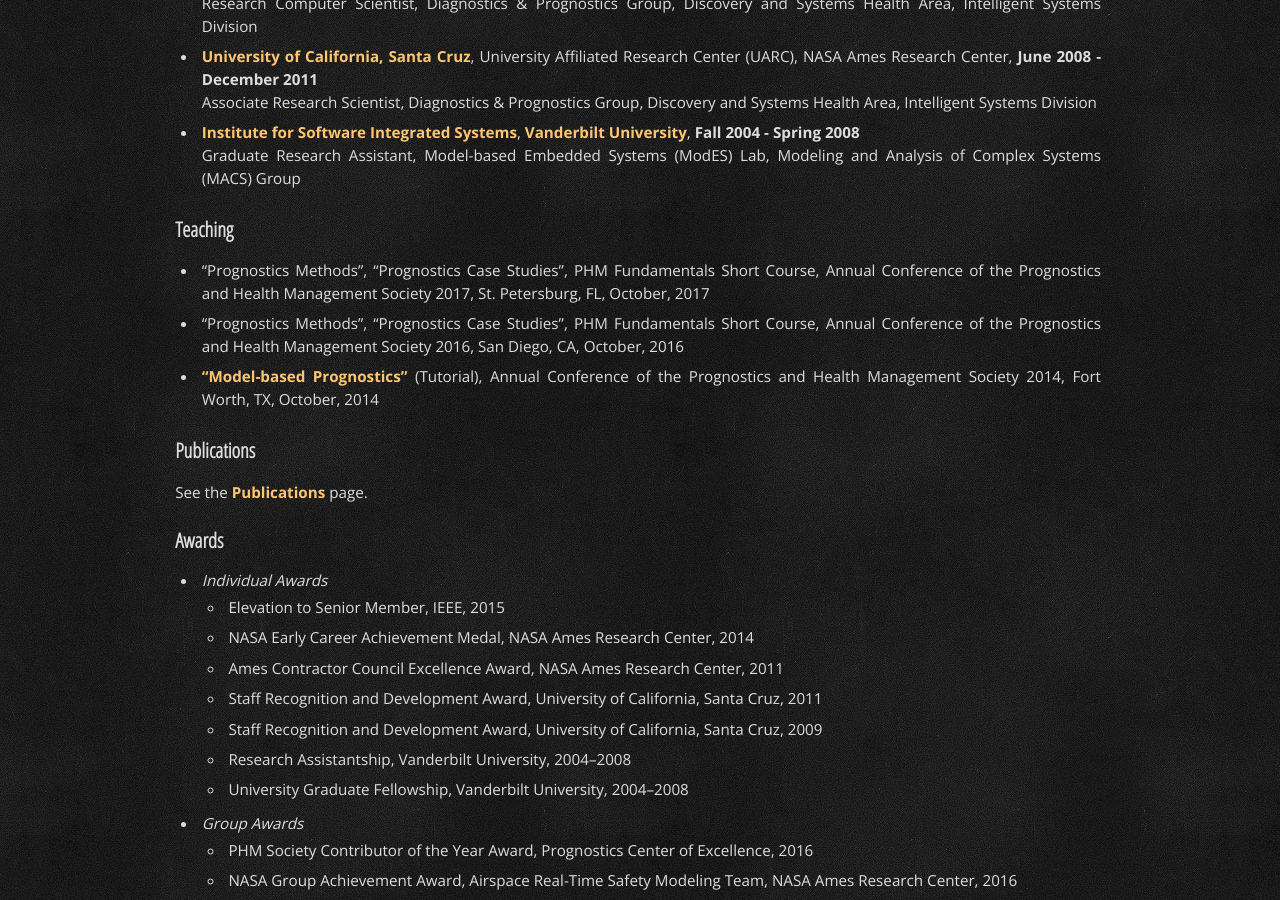
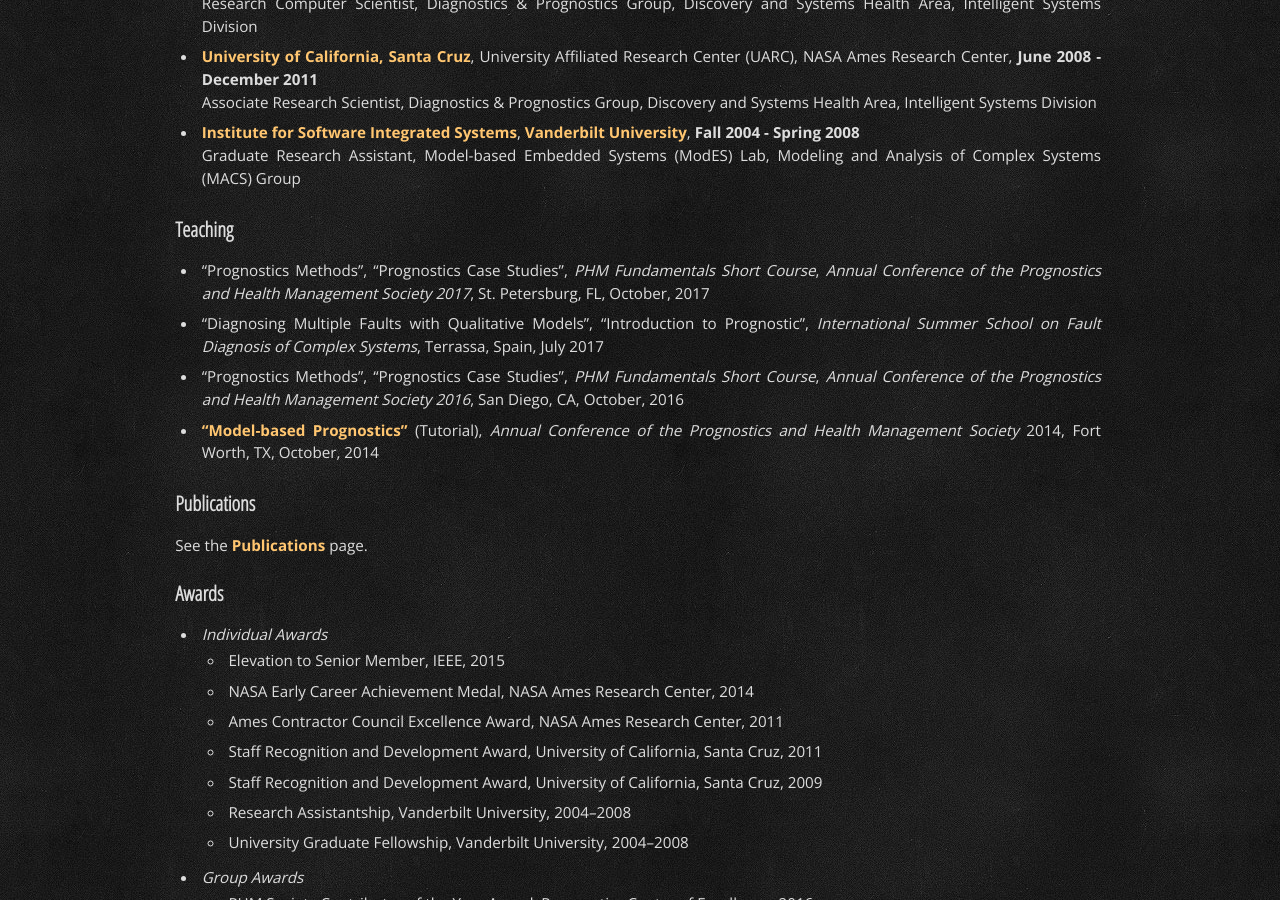
Before and after one commit to matthewjdaigle/matthewjdaigle.github.io, a Jekyll site: the page built from CV.md, in a window 1280 px wide and 900 px high, scrolled down 706 px. Built offline with Jekyll 4.4.1, drawn with Linux system fonts in a browser that asks for light colours.

Commit message:
Updating CV.

```diff
--- a/CV.md
+++ b/CV.md
@@ -30,9 +30,10 @@
 
 ### Teaching
 
-- "Prognostics Methods", "Prognostics Case Studies", PHM Fundamentals Short Course, Annual Conference of the Prognostics and Health Management Society 2017, St. Petersburg, FL, October, 2017
-- "Prognostics Methods", "Prognostics Case Studies", PHM Fundamentals Short Course, Annual Conference of the Prognostics and Health Management Society 2016, San Diego, CA, October, 2016
-- [“Model-based Prognostics”](http://www.phmsociety.org/sites/all/modules/pubdlcnt/pubdlcnt.php?file=https://www.phmsociety.org/sites/phmsociety.org/files/Daigle-ModelBasedPrognostics-Tutorial-PHM2014_1.pdf&nid=1523) (Tutorial), Annual Conference of the Prognostics and Health Management Society 2014, Fort Worth, TX, October, 2014
+- "Prognostics Methods", "Prognostics Case Studies", *PHM Fundamentals Short Course*, *Annual Conference of the Prognostics and Health Management Society 2017*, St. Petersburg, FL, October, 2017
+- "Diagnosing Multiple Faults with Qualitative Models", "Introduction to Prognostic", *International Summer School on Fault Diagnosis of Complex Systems*, Terrassa, Spain, July 2017
+- "Prognostics Methods", "Prognostics Case Studies", *PHM Fundamentals Short Course*, *Annual Conference of the Prognostics and Health Management Society 2016*, San Diego, CA, October, 2016
+- [“Model-based Prognostics”](http://www.phmsociety.org/sites/all/modules/pubdlcnt/pubdlcnt.php?file=https://www.phmsociety.org/sites/phmsociety.org/files/Daigle-ModelBasedPrognostics-Tutorial-PHM2014_1.pdf&nid=1523) (Tutorial), *Annual Conference of the Prognostics and Health Management Society* 2014, Fort Worth, TX, October, 2014
 
 ### Publications
 
```
